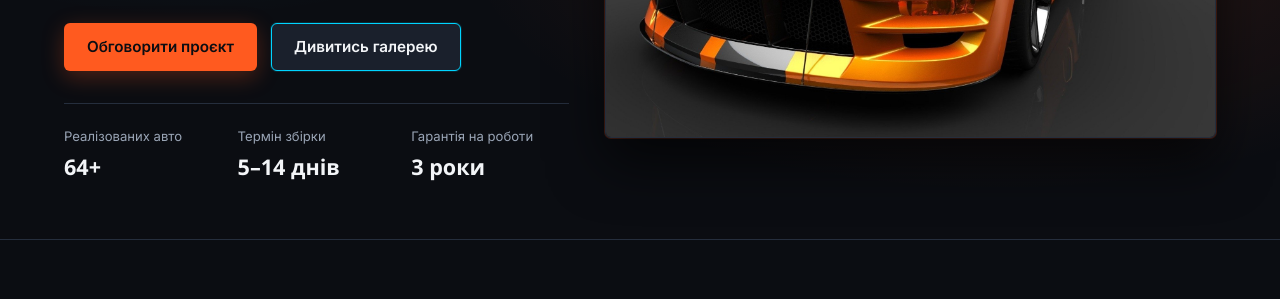
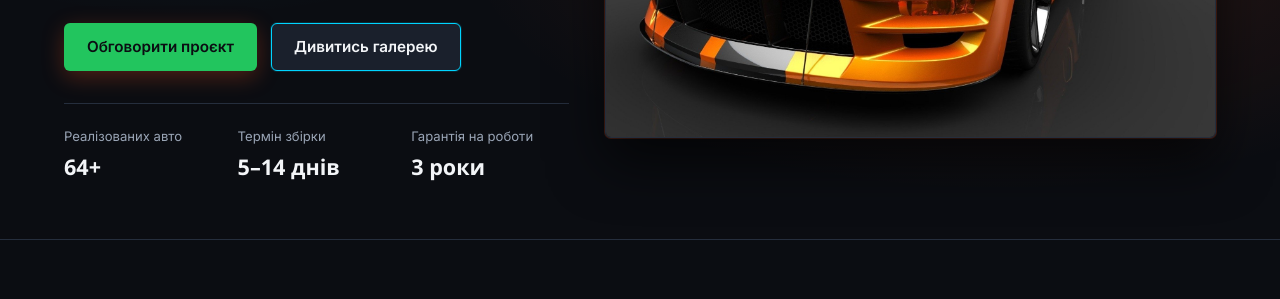
Before and after one commit to Vlad-warlock/car_site, a plain HTML site: page index.html in a window 1280 px wide. Shown: the part 365-664 px from the top of the page. Drawn offline with Linux system fonts and the light colour scheme; a web font is replaced by a local one.

Commit message:
Update styles.css
міняю колір 1 завдання

```diff
--- a/styles.css
+++ b/styles.css
@@ -12,7 +12,7 @@
   --text-muted: #9aa5b6;
 
   /* СПРОБУЙ ЗМІНИТИ: заміни #ff5a1f на #22c55e (неоновий зелений) або #facc15 (яскравий жовтий) */
-  --accent-orange: #ff5a1f;
+  --accent-orange: #22c55e;
   --accent-orange-hover: #ff733f;
 
   /* СПРОБУЙ ЗМІНИТИ: другий яскравий акцент (електрик-ціан) */
```
